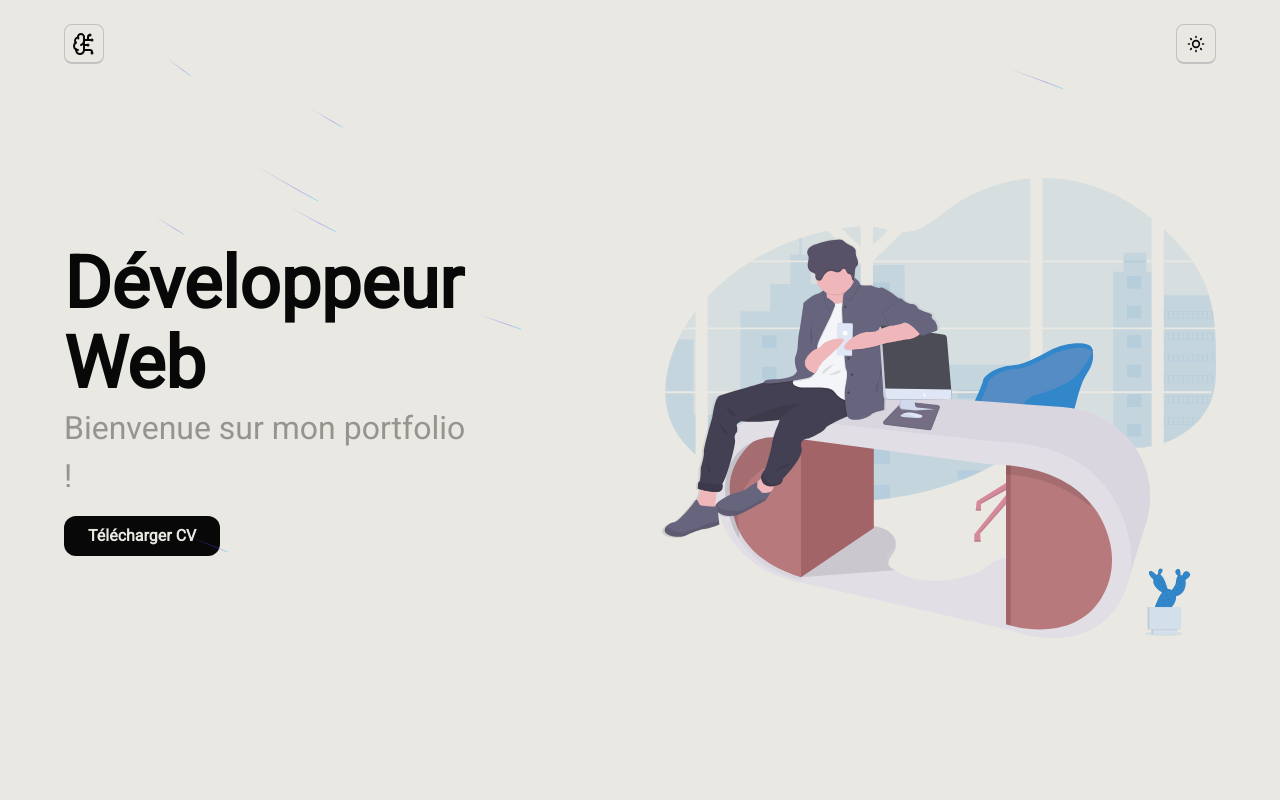
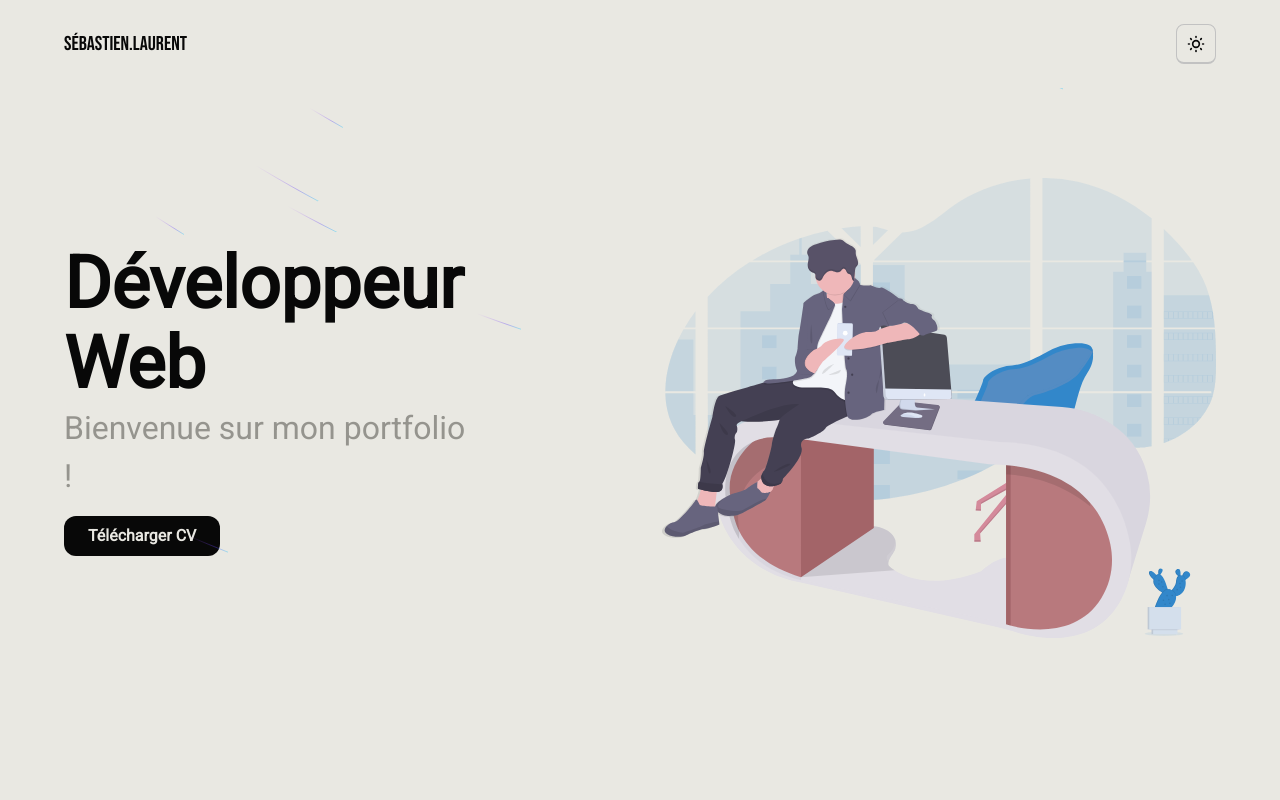
Before and after one commit to SebastienLaurentt/Portfolio-V2, a Next.js app: page / in a window 1280 px wide. Shown: the top 800 px of the page. Built offline with nearby package versions, Linux system fonts and the light colour scheme.

Commit message:
Sébastien.Laurent is now in header for each display / Set bg-background on header to prevent no lisibility

```diff
--- a/src/features/layout/Header/Header.tsx
+++ b/src/features/layout/Header/Header.tsx
@@ -1,45 +1,46 @@
-'use client'
-import React, { useState, useEffect } from 'react';
-import { Button } from "@/components/ui/button";
-import { BrainCircuit } from "lucide-react";
+"use client";
+import { Bebas_Neue } from "next/font/google";
+import { useEffect, useState } from "react";
 import { ThemeToggle } from "../../../theme/ThemeToggle";
-import { Bebas_Neue } from 'next/font/google'
-
-
 
 const Bebas = Bebas_Neue({
-  weight: '400', // if single weight, otherwise you use array like [400, 500, 700],
-  style: 'normal', // if single style, otherwise you use array like ['normal', 'italic']
-  subsets: ['latin'],
-})
+  weight: "400", // if single weight, otherwise you use array like [400, 500, 700],
+  style: "normal", // if single style, otherwise you use array like ['normal', 'italic']
+  subsets: ["latin"],
+});
 
 export function Header() {
   const [prevScrollPos, setPrevScrollPos] = useState(0);
   const [visible, setVisible] = useState(true);
 
   useEffect(() => {
-    if (typeof window !== 'undefined') {
+    if (typeof window !== "undefined") {
       const handleScroll = () => {
         const currentScrollPos = window.scrollY;
         setVisible(prevScrollPos > currentScrollPos || currentScrollPos < 10);
         setPrevScrollPos(currentScrollPos);
       };
 
-      window.addEventListener('scroll', handleScroll);
+      window.addEventListener("scroll", handleScroll);
 
       return () => {
-        window.removeEventListener('scroll', handleScroll);
+        window.removeEventListener("scroll", handleScroll);
       };
     }
   }, [prevScrollPos, visible]);
 
   return (
-    <header className={`fixed top-0 left-0 w-full z-10  transition-transform duration-700 ${visible ? '' : '-translate-y-full'}`}>
-      <div className="flex items-center justify-between px-6 md:px-10 xl:px-16 xl:mx-auto py-6 lg:py-6">
-        <Button variant="icons" size="icons" className='2xl:hidden'>
-          <BrainCircuit />
-        </Button>
-        <span className={`${Bebas.className} text-md text-tertiary-foreground hidden 2xl:block Bebas.className`}>SÉBASTIEN.LAURENT</span>
+    <header
+      className={`fixed top-0 left-0 w-full z-10 bg-background transition-transform duration-700 ${
+        visible ? "" : "-translate-y-full"
+      }`}
+    >
+      <div className="flex items-center justify-between px-6 md:px-10 xl:px-16 xl:mx-auto py-4 lg:py-6">
+        <span
+          className={`${Bebas.className} text-md text-tertiary-foreground`}
+        >
+          SÉBASTIEN.LAURENT
+        </span>
         <ThemeToggle />
       </div>
     </header>
```
